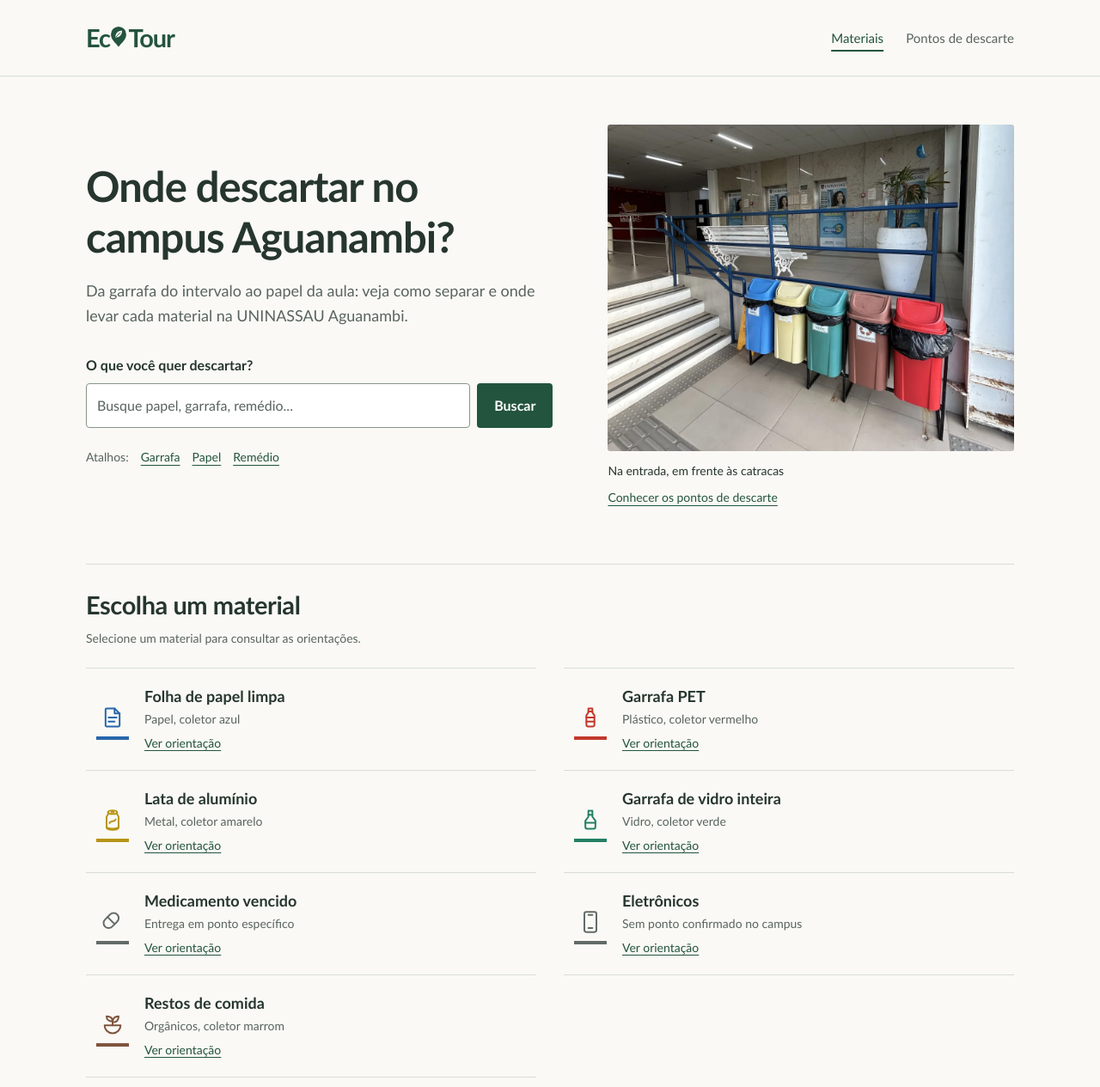
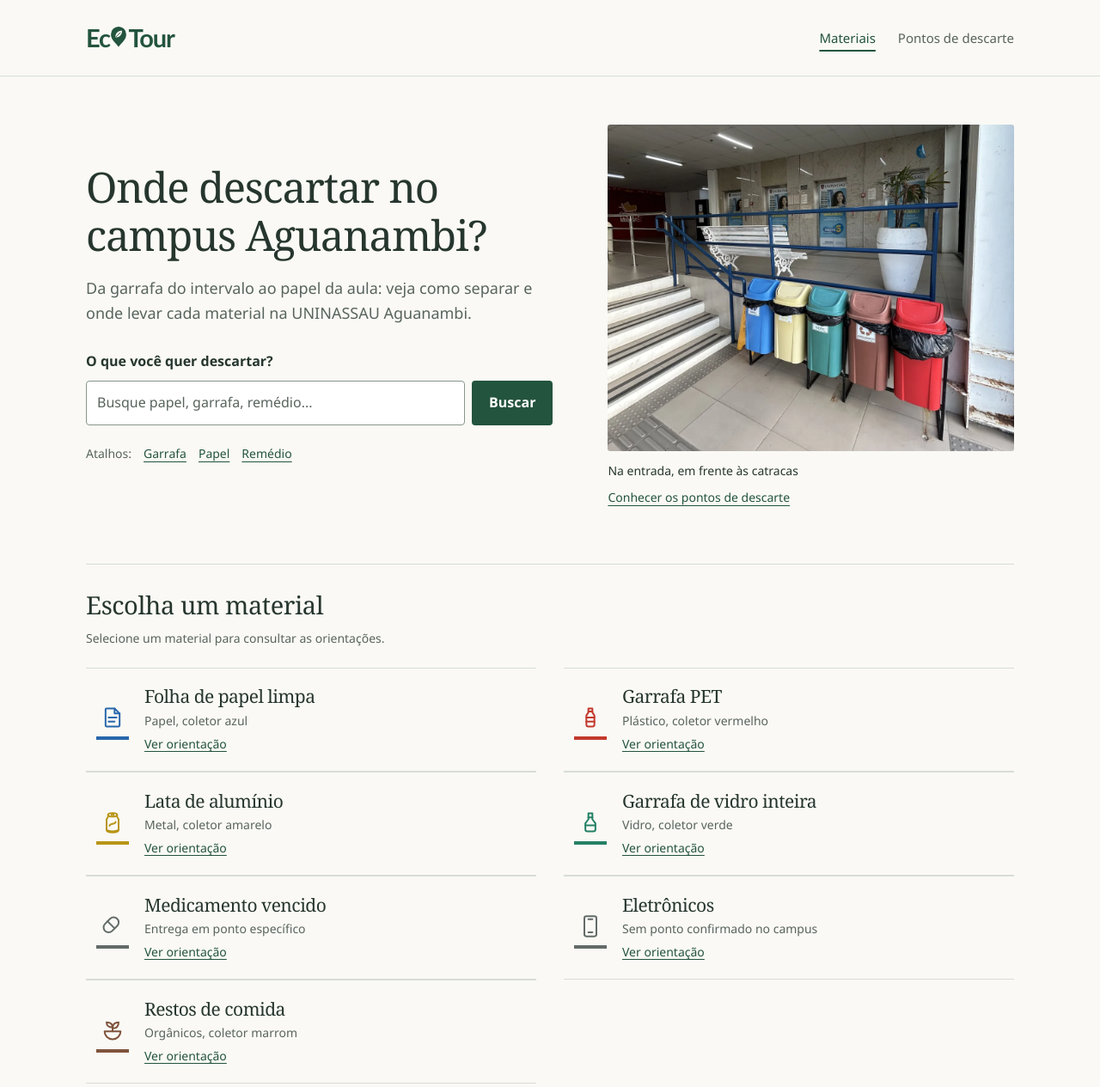
Before and after one commit to alanfelipe01/EcoTour, a plain HTML site: page index.html in a window 1280 px wide. Shown: the top 1265 px of the page at 86% size. Drawn offline with Linux system fonts and the light colour scheme.

Commit message:
Aplica tipografia editorial com Georgia e Segoe UI

```diff
--- a/assets/css/comum.css
+++ b/assets/css/comum.css
@@ -1,5 +1,7 @@
 /* Elementos compartilhados pelas três páginas. */
 :root {
+  --fonte-texto: "Segoe UI", system-ui, sans-serif;
+  --fonte-titulo: Georgia, "Times New Roman", serif;
   --cor-fundo: #faf9f5;
   --cor-superficie: #fff;
   --cor-primaria: #23543d;
@@ -10,7 +12,7 @@
 }
 * { box-sizing: border-box; }
 [hidden] { display: none !important; }
-body { display: flex; flex-direction: column; min-height: 100vh; margin: 0; background: var(--cor-fundo); color: var(--cor-texto); font: 16px/1.6 "Trebuchet MS", "Segoe UI", sans-serif; }
+body { display: flex; flex-direction: column; min-height: 100vh; margin: 0; background: var(--cor-fundo); color: var(--cor-texto); font: 16px/1.6 var(--fonte-texto); }
 .container { width: min(100% - 64px, 1080px); margin-inline: auto; }
 main { flex: 1; padding-bottom: 56px; }
 a { color: var(--cor-primaria); text-underline-offset: 4px; }
@@ -19,15 +21,15 @@ button, input, select { font: inherit; }
 button, summary { cursor: pointer; }
 button:disabled, input:disabled { cursor: not-allowed; opacity: .65; }
 :focus-visible { outline: 3px solid var(--cor-primaria); outline-offset: 4px; }
-h1, h2, h3 { line-height: 1.2; }
-h1 { margin: 0; font-size: clamp(32px, 4.4vw, 49px); letter-spacing: -.02em; font-weight: 700; }
+h1, h2, h3 { font-family: var(--fonte-titulo); font-weight: 400; line-height: 1.2; }
+h1 { margin: 0; font-size: clamp(32px, 4.4vw, 49px); letter-spacing: -.025em; font-weight: 400; line-height: 1.13; }
 h2 { margin: 0; font-size: clamp(23px, 2.6vw, 29px); letter-spacing: -.015em; }
 h3 { font-size: 21px; }
 .pular-conteudo { position: absolute; top: 12px; left: 12px; z-index: 10; padding: 12px 20px; background: #fff; transform: translateY(-180%); }
 .pular-conteudo:focus { transform: translateY(0); }
 .cabecalho { border-bottom: 1px solid var(--cor-borda); }
 .cabecalho-conteudo { display: flex; align-items: center; justify-content: space-between; gap: 24px; min-height: 88px; }
-.marca { color: var(--cor-primaria); font-size: 29px; font-weight: 700; letter-spacing: -.04em; text-decoration: none; white-space: nowrap; }
+.marca { color: var(--cor-primaria); font-family: "Trebuchet MS", "Segoe UI", sans-serif; font-size: 29px; font-weight: 700; letter-spacing: -.04em; text-decoration: none; white-space: nowrap; }
 .marca-pino { display: inline-block; width: .62em; height: .82em; margin: 0 .07em 0 .06em; vertical-align: baseline; }
 .cabecalho nav { display: flex; gap: 26px; }
 .cabecalho nav a { display: inline-flex; align-items: center; min-height: 48px; color: var(--cor-texto-suave); font-size: 15px; text-decoration: none; }
--- a/assets/css/pontos.css
+++ b/assets/css/pontos.css
@@ -21,7 +21,7 @@
 .cartao-fotos img { display: block; min-width: 0; width: 100%; height: 220px; object-fit: cover; object-position: center 65%; }
 .cartao-conteudo { display: flex; flex: 1; flex-direction: column; align-items: start; padding: 20px; }
 .identificador { display: block; margin: 0 0 10px; color: var(--cor-texto-suave); font-size: 13px; }
-.cartao-conteudo strong { font-size: 20px; line-height: 1.3; }
+.cartao-conteudo strong { font-family: var(--fonte-titulo); font-size: 21px; font-weight: 400; letter-spacing: -.025em; line-height: 1.25; }
 .cartao-localizacao, .cartao-descricao { margin-top: 8px; color: var(--cor-texto-suave); font-size: 14px; }
 .materiais-ponto { display: block; margin-top: 18px; font-size: 14px; }
 .etiqueta-situacao { margin-top: 12px; color: var(--cor-texto-suave); font-size: 13px; }
--- a/assets/css/style.css
+++ b/assets/css/style.css
@@ -25,7 +25,7 @@
 .icone-material { display: grid; place-items: center; flex-shrink: 0; width: 38px; height: 48px; color: var(--cor-coletor); border-bottom: 4px solid var(--cor-coletor); }
 .icone-material svg { display: block; }
 .conteudo-material { min-width: 0; }
-.nome-material { display: block; font-size: 18px; line-height: 1.35; }
+.nome-material { display: block; font-family: var(--fonte-titulo); font-size: 21px; font-weight: 400; letter-spacing: -.025em; line-height: 1.25; }
 .categoria-material { display: block; margin-top: 4px; color: var(--cor-texto-suave); font-size: 14px; }
 .chamada-material { display: block; margin-top: 5px; color: var(--cor-primaria); font-size: 14px; text-decoration: underline; text-underline-offset: 3px; }
 .cartao-folha-papel { --cor-coletor: #2866ab; }
```
